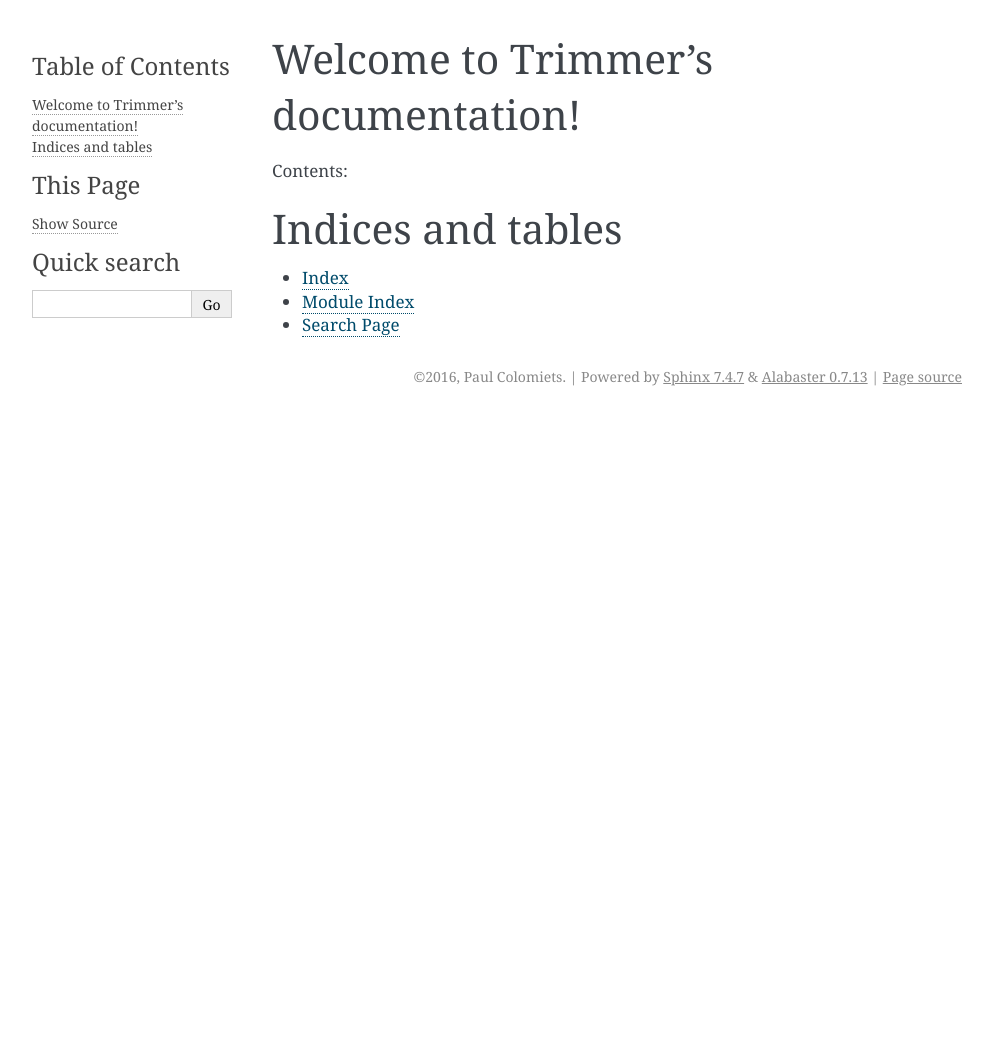
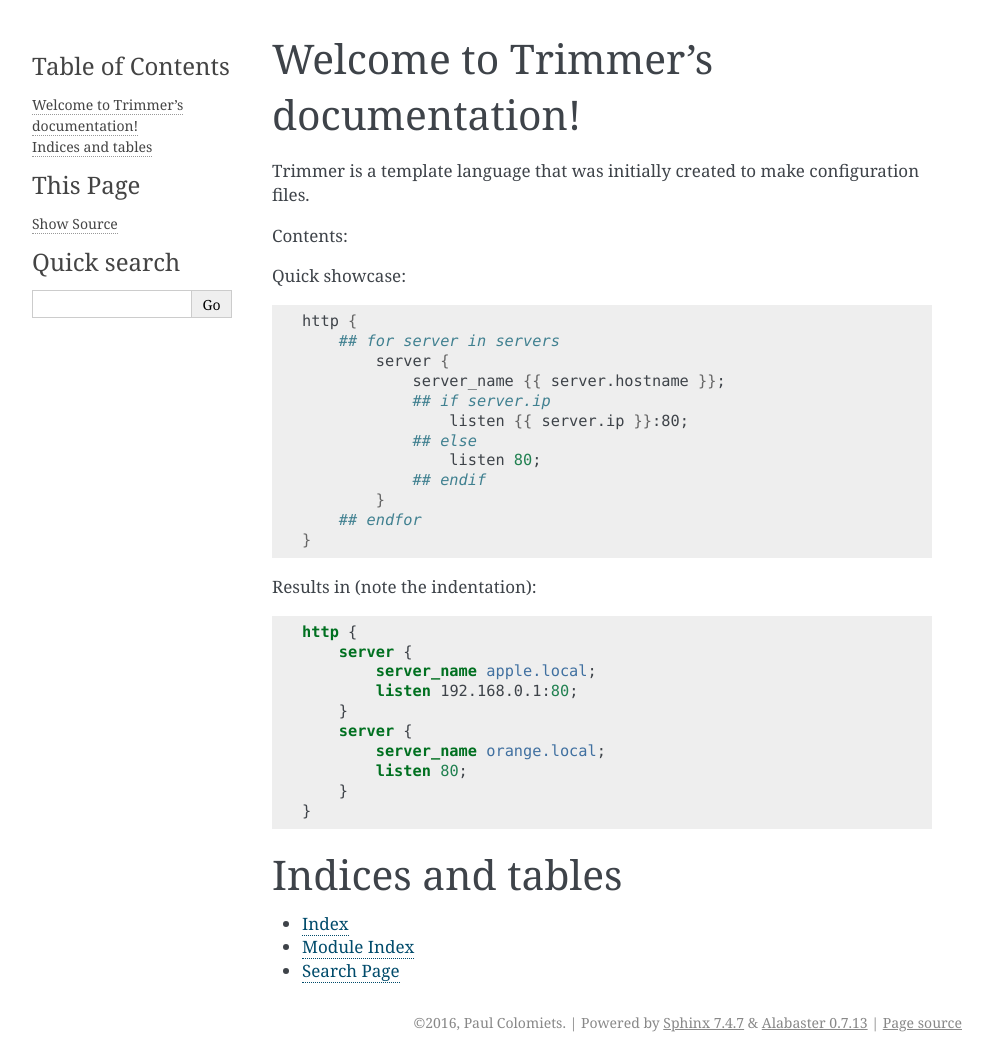
Before and after one commit to tailhook/trimmer, a Sphinx documentation site: the page built from doc/index.rst, in a window 1280 px wide. Shown: the whole page, without its empty margins (148-1141 px from the left). Built offline with Sphinx 7.4.7, drawn with Linux system fonts in a browser that asks for light colours; before the commit the page ends 900 px from its top, so only the background shows below that.

Commit message:
Add template example

```diff
--- a/doc/index.rst
+++ b/doc/index.rst
@@ -6,11 +6,46 @@
 Welcome to Trimmer's documentation!
 ===================================
 
+Trimmer is a template language that was initially created to make configuration
+files.
+
 Contents:
 
 .. toctree::
    :maxdepth: 2
 
+
+Quick showcase:
+
+.. code-block:: bash
+
+    http {
+        ## for server in servers
+            server {
+                server_name {{ server.hostname }};
+                ## if server.ip
+                    listen {{ server.ip }}:80;
+                ## else
+                    listen 80;
+                ## endif
+            }
+        ## endfor
+    }
+
+Results in (note the indentation):
+
+.. code-block:: nginx
+
+    http {
+        server {
+            server_name apple.local;
+            listen 192.168.0.1:80;
+        }
+        server {
+            server_name orange.local;
+            listen 80;
+        }
+    }
 
 
 Indices and tables
--- a/vagga.yaml
+++ b/vagga.yaml
@@ -6,8 +6,8 @@ commands:
     run: [sphinx-build-3, -b, html, doc, doc/_build]
     work-dir: /work
     epilog: |
-      -------------------------------------------------------
-      Documentation is built under doc/_build/html/index.html
+      --------------------------------------------------
+      Documentation is built under doc/_build/index.html
 
   cargo: !Command
     description: Run any cargo command
```
